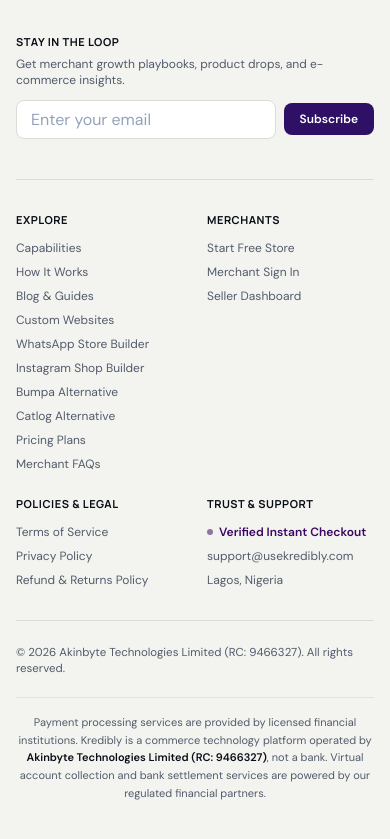
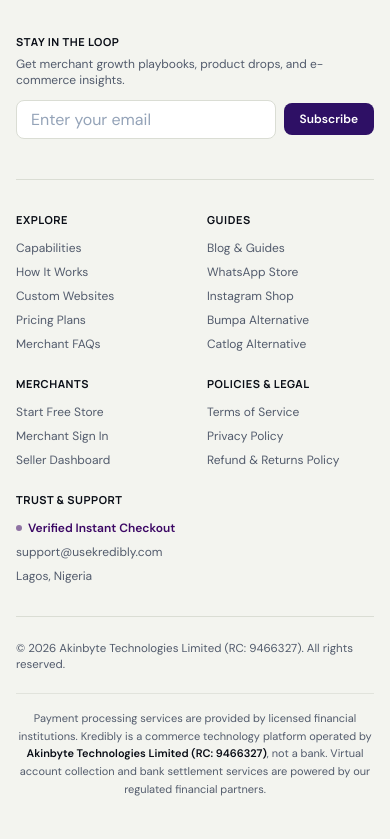
Before and after one commit to Lamidev/Kredibly-II, a Next.js app in the folder Frontend/: page / in a window 390 px wide. Shown: the part 10583-11422 px from the top of the page. Built offline with nearby package versions, Linux system fonts and the light colour scheme; no server answers.

Commit message:
style(footer): split SEO guides into balanced Guides column for mobile

```diff
--- a/Frontend/src/app/page.tsx
+++ b/Frontend/src/app/page.tsx
@@ -1400,8 +1400,8 @@ export default function HomePage() {
             </div>
           </div>
 
-          {/* Clean Link Columns (2 Cols on Mobile, 4 Cols on Desktop) */}
-          <div className="py-8 grid grid-cols-2 sm:grid-cols-4 gap-6 sm:gap-8 border-b border-[#DADDD4]">
+          {/* Clean Link Columns (2 Cols on Mobile, 5 Cols on Desktop) */}
+          <div className="py-8 grid grid-cols-2 sm:grid-cols-3 lg:grid-cols-5 gap-6 sm:gap-8 border-b border-[#DADDD4]">
             {/* Col 1: Explore */}
             <div className="space-y-3">
               <h4 className="font-display font-bold text-[#090D16] uppercase tracking-wider text-[11px]">
@@ -1419,23 +1419,42 @@ export default function HomePage() {
                   </a>
                 </li>
                 <li>
+                  <Link href="/custom-builds" className="hover:text-[#090D16] transition-colors">
+                    Custom Websites
+                  </Link>
+                </li>
+                <li>
+                  <a href="#pricing" className="hover:text-[#090D16] transition-colors">
+                    Pricing Plans
+                  </a>
+                </li>
+                <li>
+                  <a href="#faq" className="hover:text-[#090D16] transition-colors">
+                    Merchant FAQs
+                  </a>
+                </li>
+              </ul>
+            </div>
+
+            {/* Col 2: Guides */}
+            <div className="space-y-3">
+              <h4 className="font-display font-bold text-[#090D16] uppercase tracking-wider text-[11px]">
+                Guides
+              </h4>
+              <ul className="space-y-2 text-xs">
+                <li>
                   <Link href="/blog" className="hover:text-[#090D16] transition-colors">
                     Blog &amp; Guides
                   </Link>
                 </li>
                 <li>
-                  <Link href="/custom-builds" className="hover:text-[#090D16] transition-colors">
-                    Custom Websites
+                  <Link href="/whatsapp-store-builder" className="hover:text-[#090D16] transition-colors">
+                    WhatsApp Store
                   </Link>
                 </li>
                 <li>
-                  <Link href="/whatsapp-store-builder" className="hover:text-[#090D16] transition-colors">
-                    WhatsApp Store Builder
-                  </Link>
-                </li>
-                <li>
                   <Link href="/instagram-shop-builder" className="hover:text-[#090D16] transition-colors">
-                    Instagram Shop Builder
+                    Instagram Shop
                   </Link>
                 </li>
                 <li>
@@ -1447,16 +1466,6 @@ export default function HomePage() {
                   <Link href="/catlog-alternative" className="hover:text-[#090D16] transition-colors">
                     Catlog Alternative
                   </Link>
-                </li>
-                <li>
-                  <a href="#pricing" className="hover:text-[#090D16] transition-colors">
-                    Pricing Plans
-                  </a>
-                </li>
-                <li>
-                  <a href="#faq" className="hover:text-[#090D16] transition-colors">
-                    Merchant FAQs
-                  </a>
                 </li>
               </ul>
             </div>
```
